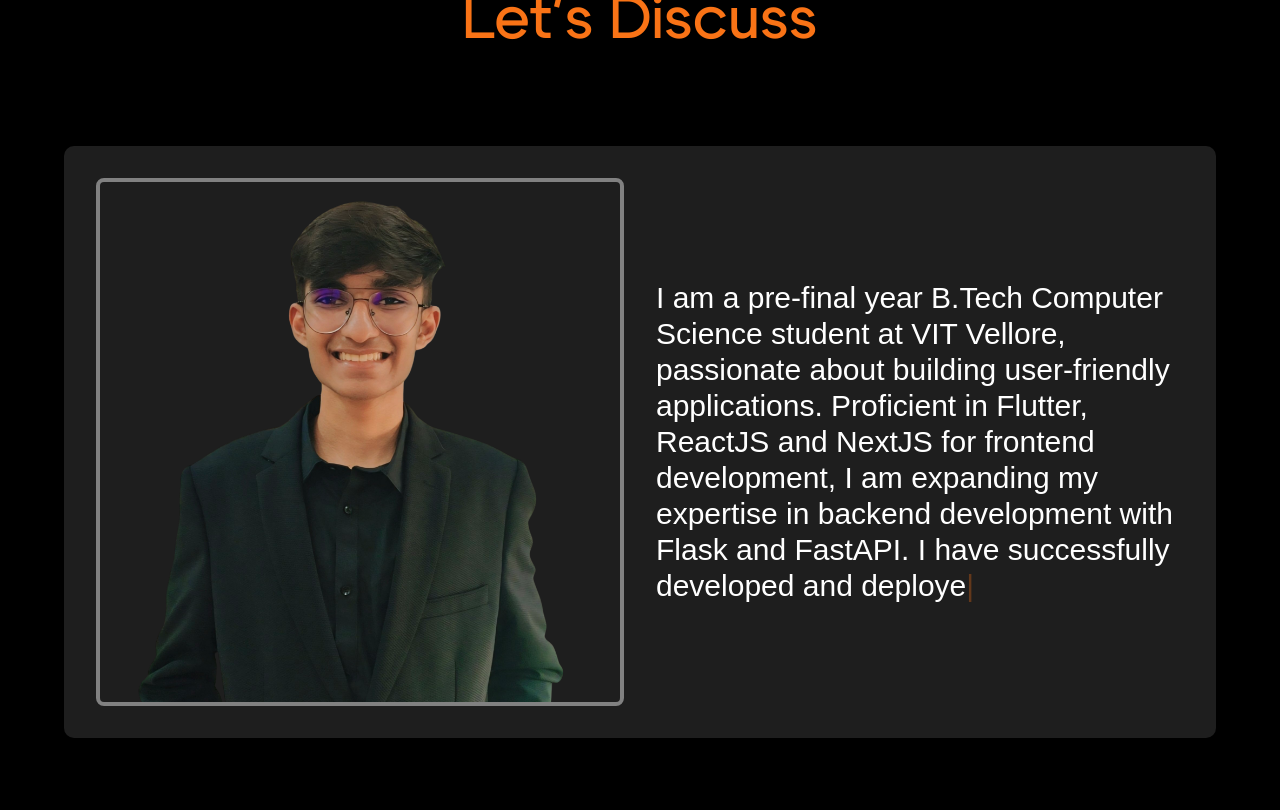
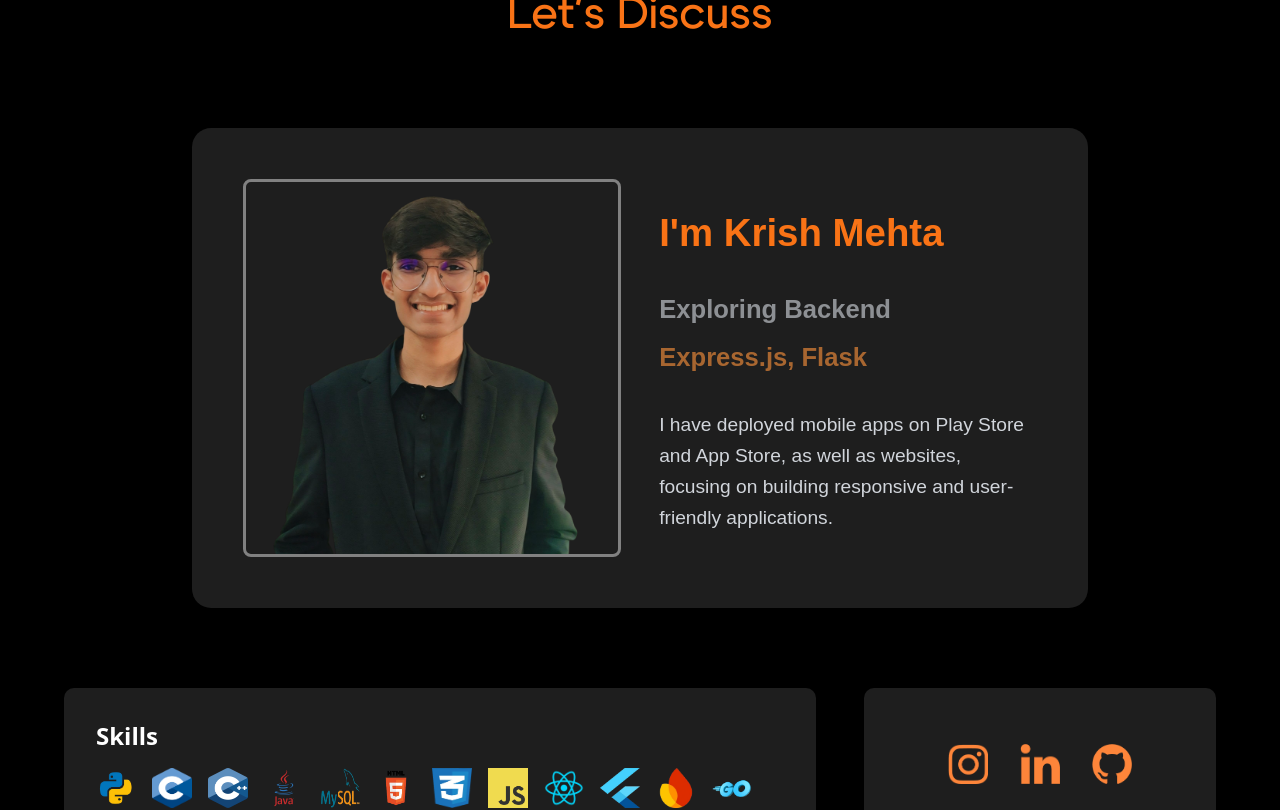
Before and after one commit to krish-1604/Portfolio, a React (Create React App) app: page / in a window 1280 px wide. Shown: the part 860-1670 px from the top of the page. Built offline with nearby package versions, Linux system fonts and the light colour scheme; a web font is replaced by a local one.

Commit message:
animations in about

```diff
--- a/src/components/About.jsx
+++ b/src/components/About.jsx
@@ -1,48 +1,32 @@
 import React, { useState, useEffect } from 'react';
-import { motion } from 'framer-motion';
-import { useInView } from 'react-intersection-observer';
+import { motion, AnimatePresence } from 'framer-motion';
 import profile from '../assets/profile.png';
 import '../font.css';
 
 const About = () => {
-  const [text, setText] = useState("");
   const [isLoaded, setIsLoaded] = useState(false);
+  const [isFrontend, setIsFrontend] = useState(true);
 
-  const fullText = "  I am a pre-final year B.Tech Computer Science student at VIT Vellore, passionate about building user-friendly applications. Proficient in Flutter, ReactJS and NextJS for frontend development, I am expanding my expertise in backend development with Flask and FastAPI. I have successfully developed and deployed mobile apps on the Play Store and App Store. With a strong focus on crafting robust, responsive applications, I thrive in collaborative environments and aim to build innovative solutions that enhance user experiences.";
-
-  const { ref, inView } = useInView({
-    triggerOnce: true,
-    threshold: 0.3,
-  });
-
+  // Flip text every 3 seconds
   useEffect(() => {
-    if (!inView) return;
-
-    let index = 0;
-    setText("");
     const interval = setInterval(() => {
-      if (index < fullText.length) {
-        setText((prev) => prev + fullText.charAt(index));
-        index++;
-      } else {
-        clearInterval(interval);
-      }
-    }, 20);
-
+      setIsFrontend((prev) => !prev);
+    }, 3000);
     return () => clearInterval(interval);
-  }, [inView]);
+  }, []);
 
   return (
-    <div ref={ref} id='about' className="min-h-screen bg-black px-4 py-12 md:py-24 flex items-center">
-      <div className="max-w-6xl mx-auto">
-        {/* Heading Animation */}
+    <div id="about" className="min-h-screen bg-black px-5 py-[10vh] flex items-center">
+      <div className="max-w-[90vw] lg:max-w-[70vw] mx-auto">
+
+        {/* Heading */}
         <motion.h1
           initial={{ opacity: 0, y: -20 }}
           animate={{ opacity: 1, y: 0 }}
           transition={{ duration: 1 }}
-          className="text-white text-4xl md:text-6xl font-cygre text-center mb-6"
+          className="text-white text-[5vw] md:text-[3.5vw] font-cygre text-center mb-[5vh]"
         >
-          Have an Awesome Project <br />
+          Have an Awesome Project? <br />
           <motion.span
             initial={{ opacity: 0 }}
             animate={{ opacity: 1 }}
@@ -53,18 +37,17 @@ const About = () => {
           </motion.span>
         </motion.h1>
 
-        <div className="mt-12 md:mt-24">
+        <div className="mt-[8vh] md:mt-[10vh]">
           <motion.div
             initial={{ opacity: 0, y: 20 }}
             animate={{ opacity: 1, y: 0 }}
             transition={{ duration: 1 }}
-            className="bg-[#1E1E1E] rounded-[10px] p-8"
+            className="bg-[#1E1E1E] rounded-[1.5vw] p-[5vw] md:p-[4vw]"
           >
-            <div className="grid grid-cols-1 md:grid-cols-2 gap-8 items-center">
+            <div className="grid grid-cols-1 md:grid-cols-2 gap-[5vw] md:gap-[3vw] items-center">
 
               {/* Profile Image */}
-              <div className="w-full aspect-square bg-transparent rounded-lg overflow-hidden relative border-4 border-[#ffffff70]">
-                {/* Skeleton Loader */}
+              <div className="w-full aspect-square bg-transparent rounded-lg overflow-hidden relative border-[0.3vw] border-[#ffffff70]">
                 {!isLoaded && (
                   <motion.div
                     initial={{ opacity: 1 }}
@@ -81,18 +64,62 @@ const About = () => {
                 />
               </div>
 
-              {/* Typing Effect Text */}
-              <p className="text-white font-nunito text-lg md:text-2xl lg:text-3xl leading-relaxed whitespace-pre-line">
-                {text}
-                <motion.span
-                  animate={{ opacity: [0, 1, 0] }}
-                  transition={{ repeat: Infinity, duration: 0.8 }}
-                  className="text-orange-500"
+              {/* Animated Text */}
+              <div className="text-white font-nunito text-[3vw] md:text-[2vw] leading-relaxed">
+
+                {/* Static Name */}
+                <motion.p
+                  initial={{ opacity: 0, y: -10 }}
+                  animate={{ opacity: 1, y: 0 }}
+                  transition={{ duration: 1 }}
+                  className="text-[5vh] md:text-[4vh] lg:text-[3vw] font-bold text-orange-500 mb-[4vh]"
                 >
-                  |
-                </motion.span> {/* Blinking cursor */}
-              </p>
+                  I'm Krish Mehta
+                </motion.p>
 
+                {/* Flipping Text */}
+                <div className="h-[9vh] md:h-[6vh] overflow-hidden relative">
+                  <AnimatePresence mode="wait">
+                    <motion.p
+                      key={isFrontend ? "frontend" : "backend"}
+                      initial={{ opacity: 0, y: 20 }}
+                      animate={{ opacity: 1, y: 0 }}
+                      exit={{ opacity: 0, y: -20 }}
+                      transition={{ duration: 0.8 }}
+                      className="text-[5vw] sm:text-[4vw] md:text-[2.5vw] lg:text-[2vw] font-semibold text-gray-300 mb-[2vh]"
+                    >
+                      {isFrontend ? "Skilled in Frontend" : "Exploring Backend"}
+                    </motion.p>
+                  </AnimatePresence>
+                </div>
+
+                <div className="h-[9vh] md:h-[6vh] overflow-hidden relative">
+                  <AnimatePresence mode="wait">
+                    <motion.p
+                      key={isFrontend ? "tech1" : "tech2"}
+                      initial={{ opacity: 0, y: 20 }}
+                      animate={{ opacity: 1, y: 0 }}
+                      exit={{ opacity: 0, y: -20 }}
+                      transition={{ duration: 0.8 }}
+                      className="text-[5vw] sm:text-[4vw] md:text-[2.5vw] lg:text-[2vw] font-semibold text-orange-400"
+                    >
+                      {isFrontend ? "Flutter, ReactJS, NextJS" : "Express.js, Flask"}
+                    </motion.p>
+                  </AnimatePresence>
+                </div>
+
+                {/* Final Static Text */}
+                <motion.p
+                  initial={{ opacity: 0 }}
+                  animate={{ opacity: 1 }}
+                  transition={{ duration: 1.5, delay: 1 }}
+                  className="mt-[4vh] sm:mt-[3vh] md:mt-[2vh] text-gray-300 text-[3.5vw] sm:text-[3vw] md:text-[1.5vw] leading-relaxed"
+                >
+                  I have deployed mobile apps on Play Store and App Store, as well as websites,
+                  focusing on building responsive and user-friendly applications.
+                </motion.p>
+
+              </div>
             </div>
           </motion.div>
         </div>
```
